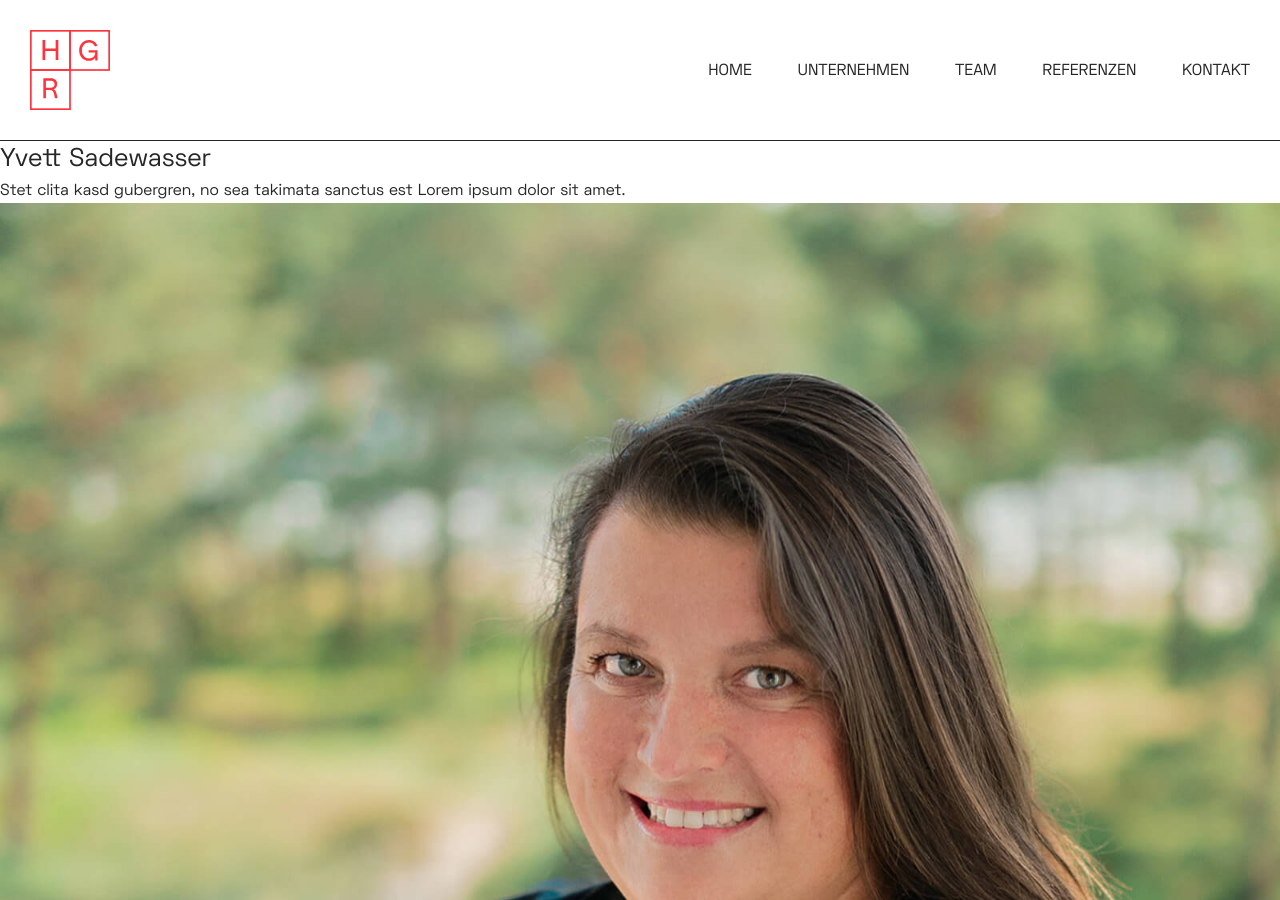
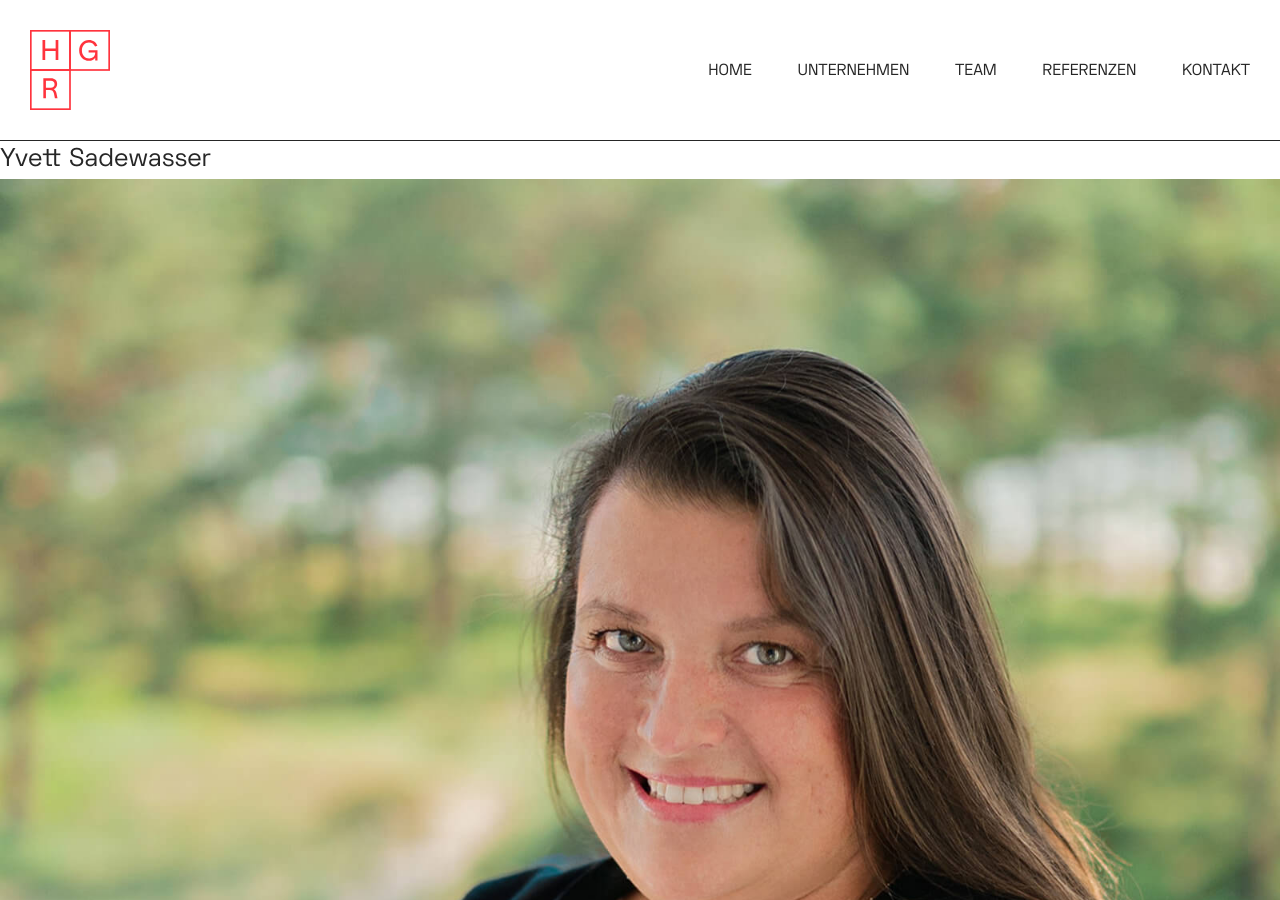
Before and after one commit to nikitasarejko/hgr, a Jekyll site: the page built from _team/yvett-sadewasser.markdown, in a window 1280 px wide and 900 px high. Built offline with Jekyll 4.4.1, drawn with Linux system fonts in a browser that asks for light colours; nearby versions of some CDN libraries; some of the changed lines change nothing that is shown.

Commit message:
Updated Yvett Sadewasser

```diff
--- a/_team/yvett-sadewasser.markdown
+++ b/_team/yvett-sadewasser.markdown
@@ -2,9 +2,9 @@
 title: Yvett Sadewasser
 stelle: Teamassistenz
 portrait_image: "/uploads/yvett-sadewasser-portrait.jpg"
-bio: YYY Die beliebte Rüganerin verfügt über jahrzehntelange Erfahrung bei der Instandhaltung
-  von Immobilien und ist stets im Bilde. Mit Präzision und Stringenz steuert sie jedes
-  Vorhaben in ein sicheres Ziel.
+bio: Yvette, die beliebte Rüganerin verfügt über jahrzehntelange Erfahrung bei der
+  Instandhaltung von Immobilien und ist stets im Bilde. Mit Präzision und Stringenz
+  steuert sie jedes Vorhaben in ein sicheres Ziel.
 taetigkeitsschwerpunkte:
 - Juristische Verwaltung
 - Eigentümerversammlungen
@@ -13,5 +13,3 @@
 - Vertrieb & Marketing
 layout: team-profile
 ---
-
-Stet clita kasd gubergren, no sea takimata sanctus est Lorem ipsum dolor sit amet.
```
